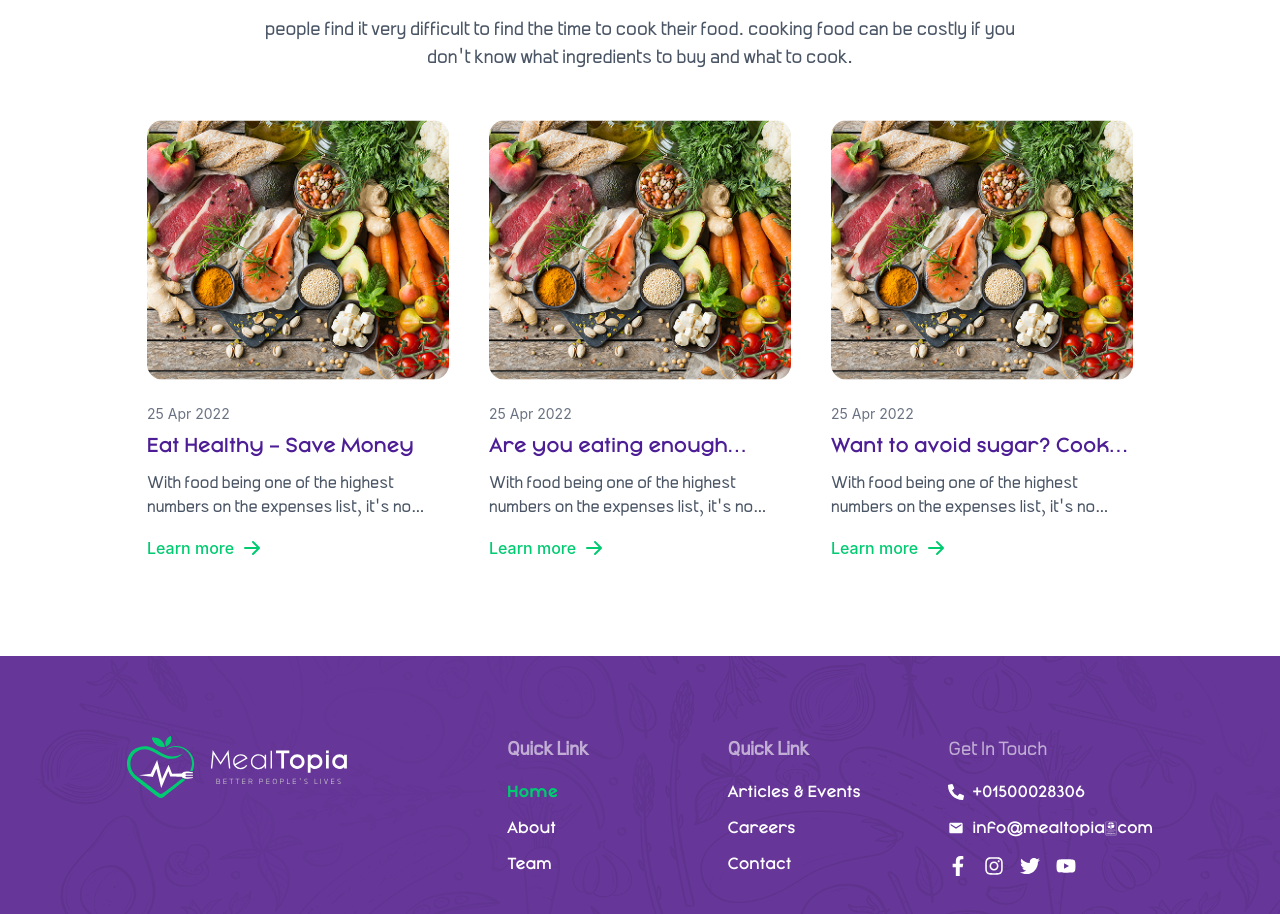
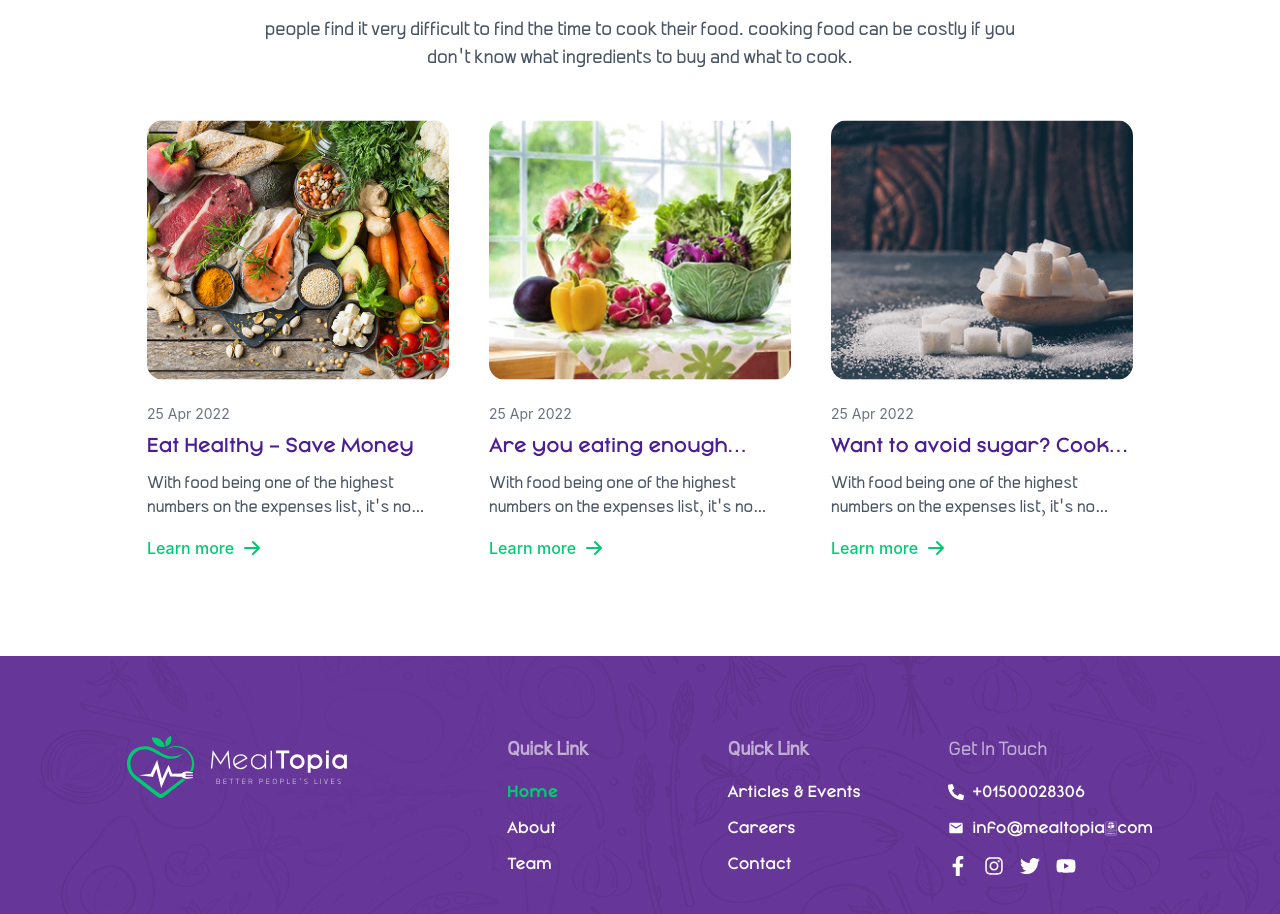
Before and after one commit to Hammadzahoor/Meal-Topia-With-NEXtJS, a Next.js app: page / in a window 1280 px wide. Shown: the part 2460-3374 px from the top of the page. Built offline with nearby package versions, Linux system fonts and the light colour scheme.

Commit message:
added articles images

```diff
--- a/src/data/articles.js
+++ b/src/data/articles.js
@@ -45,7 +45,7 @@ export const articles = [
     dateTime: "2022-04-25",
     introduction:
       "With food being one of the highest numbers on the expenses list, it's no surprise that it's becoming more and more vital to do the math when going grocery shopping.",
-    image: "/article1.png",
+    image: "/article2.png",
     imageCaption:
       "It is a long established fact that a reader will be distracted by the readable content of a page when looking at its layout.",
     sections: [
@@ -81,7 +81,7 @@ export const articles = [
     dateTime: "2022-04-25",
     introduction:
       "With food being one of the highest numbers on the expenses list, it's no surprise that it's becoming more and more vital to do the math when going grocery shopping.",
-    image: "/article1.png",
+    image: "/article3.png",
     imageCaption:
       "It is a long established fact that a reader will be distracted by the readable content of a page when looking at its layout.",
     sections: [
```
